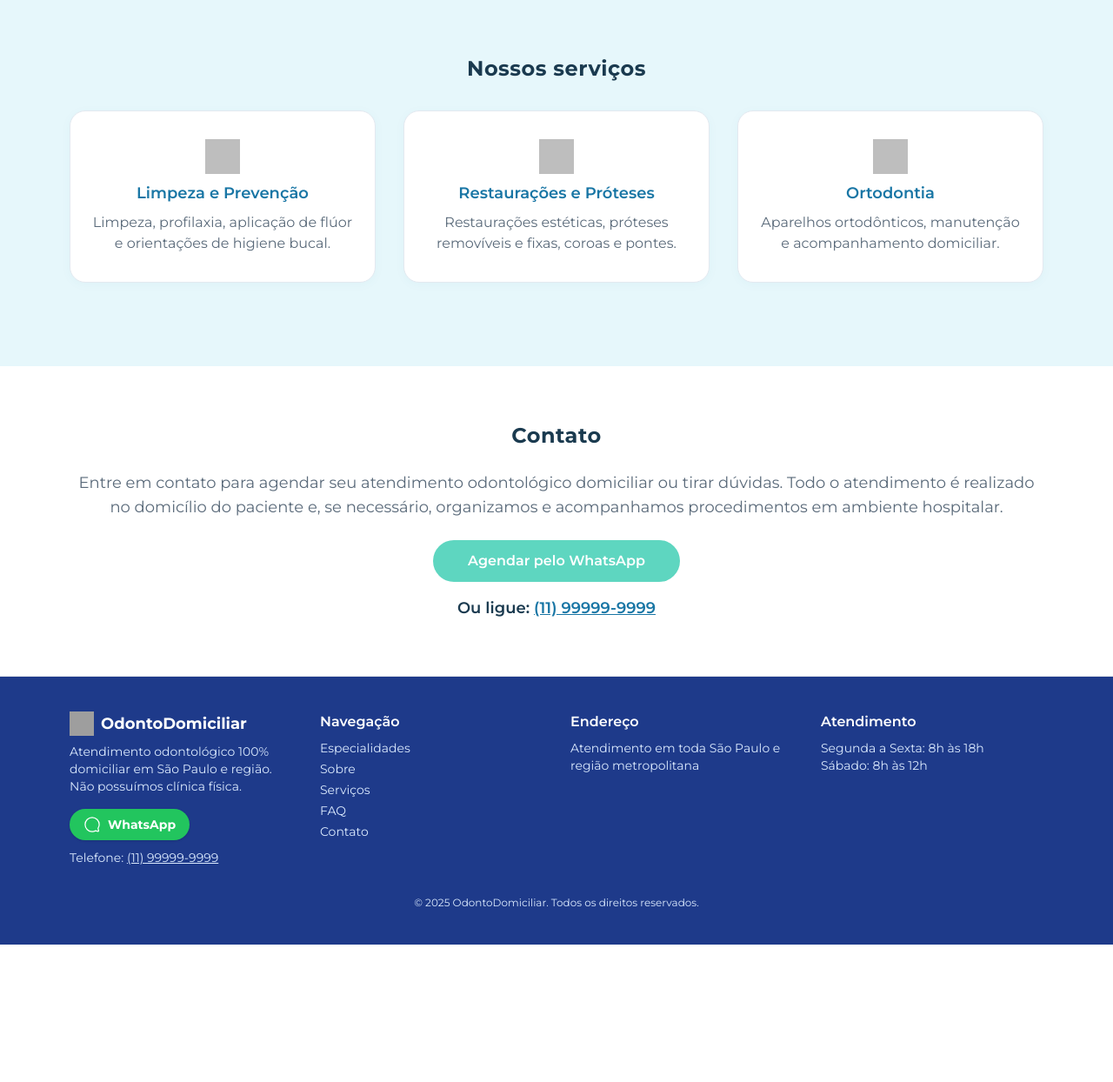
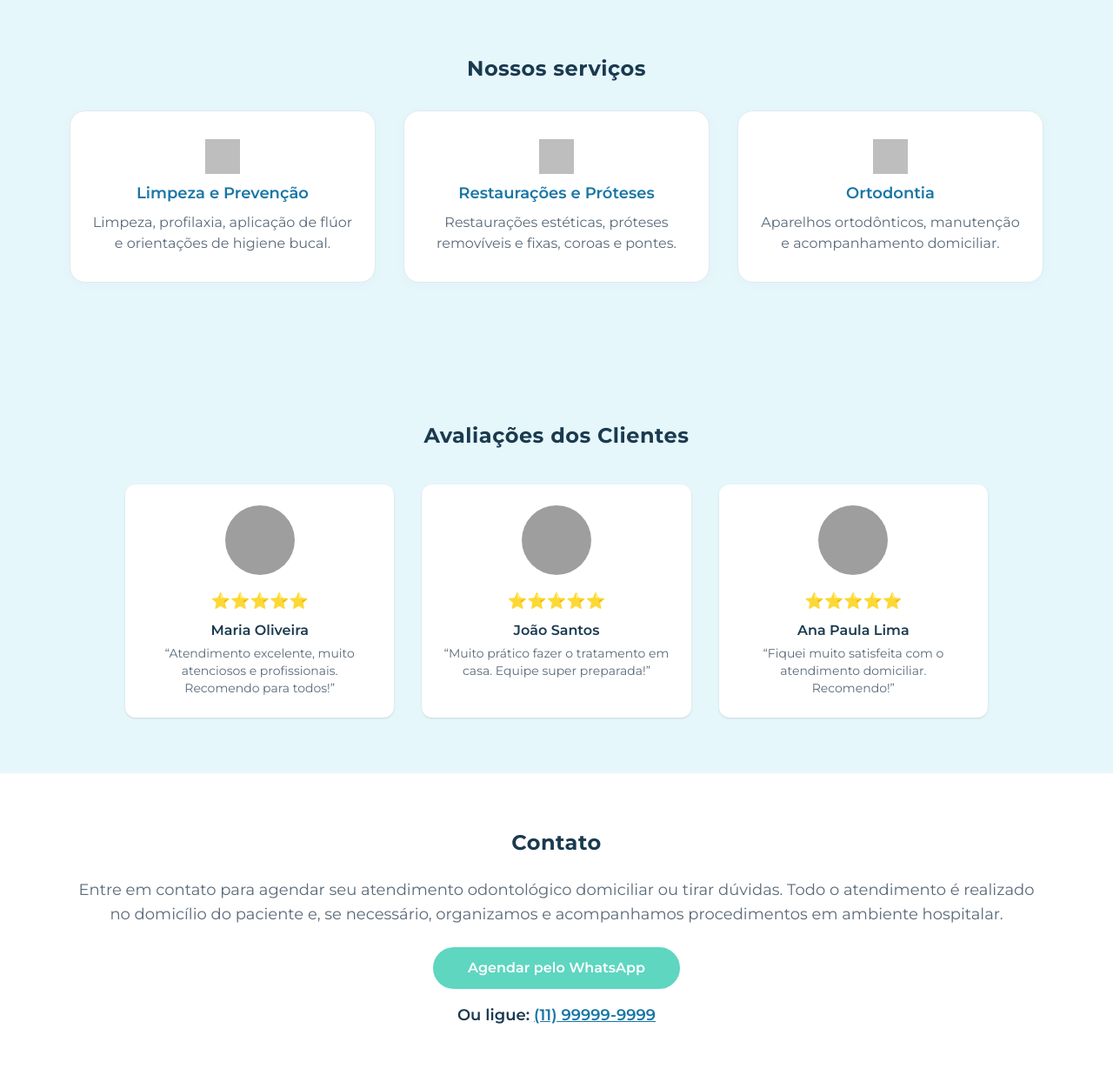
Before and after one commit to wesleystoss/clinica-odontologica, a PHP site: page /home.php in a window 1280 px wide. Shown: the part 2472-3716 px from the top of the page at 87% size. Before the commit the page ends 3558 px from the top, so only its background shows below. Run offline with PHP 8.4, Linux system fonts and the light colour scheme; some libraries are stand-ins or nearby versions; grey boxes are pictures that could not be loaded.

Commit message:
adiciona seção de comentarios de clientes

```diff
--- a/app/Views/home.php
+++ b/app/Views/home.php
@@ -273,6 +273,32 @@
             </div>
         </div>
     </section>
+    <!-- Avaliações dos Clientes -->
+    <section class="py-16 bg-[#E6F7FB]">
+      <div class="max-w-5xl mx-auto px-4">
+        <h2 class="text-2xl font-bold modelo-title text-center mb-10">Avaliações dos Clientes</h2>
+        <div class="grid md:grid-cols-3 gap-8">
+          <div class="bg-white rounded-xl shadow p-6 flex flex-col items-center text-center">
+            <img src="https://images.unsplash.com/photo-1508214751196-bcfd4ca60f91?auto=format&fit=facearea&w=128&q=80&facepad=2" class="w-20 h-20 rounded-full mb-4 object-cover" alt="Cliente 1">
+            <div class="flex mb-2 text-[#FFD700] text-lg">⭐⭐⭐⭐⭐</div>
+            <p class="font-semibold text-[#1A3A4F] mb-1">Maria Oliveira</p>
+            <p class="text-[#5A6A7A] text-sm">“Atendimento excelente, muito atenciosos e profissionais. Recomendo para todos!”</p>
+          </div>
+          <div class="bg-white rounded-xl shadow p-6 flex flex-col items-center text-center">
+            <img src="https://images.unsplash.com/photo-1511367461989-f85a21fda167?auto=format&fit=facearea&w=128&q=80&facepad=2" class="w-20 h-20 rounded-full mb-4 object-cover" alt="Cliente 2">
+            <div class="flex mb-2 text-[#FFD700] text-lg">⭐⭐⭐⭐⭐</div>
+            <p class="font-semibold text-[#1A3A4F] mb-1">João Santos</p>
+            <p class="text-[#5A6A7A] text-sm">“Muito prático fazer o tratamento em casa. Equipe super preparada!”</p>
+          </div>
+          <div class="bg-white rounded-xl shadow p-6 flex flex-col items-center text-center">
+            <img src="https://images.unsplash.com/photo-1529626455594-4ff0802cfb7e?auto=format&fit=facearea&w=128&q=80&facepad=2" class="w-20 h-20 rounded-full mb-4 object-cover" alt="Cliente 3">
+            <div class="flex mb-2 text-[#FFD700] text-lg">⭐⭐⭐⭐⭐</div>
+            <p class="font-semibold text-[#1A3A4F] mb-1">Ana Paula Lima</p>
+            <p class="text-[#5A6A7A] text-sm">“Fiquei muito satisfeita com o atendimento domiciliar. Recomendo!”</p>
+          </div>
+        </div>
+      </div>
+    </section>
     <!-- Contato -->
     <section id="contato" class="bg-white py-16">
         <div class="max-w-6xl mx-auto text-center px-4">
```
